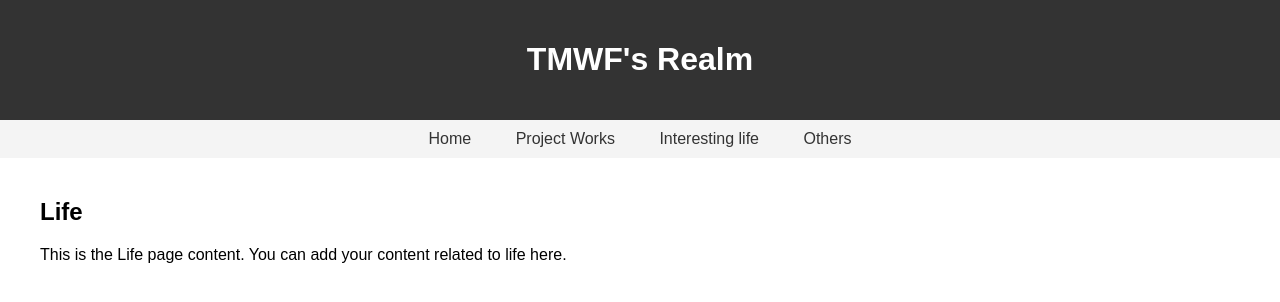
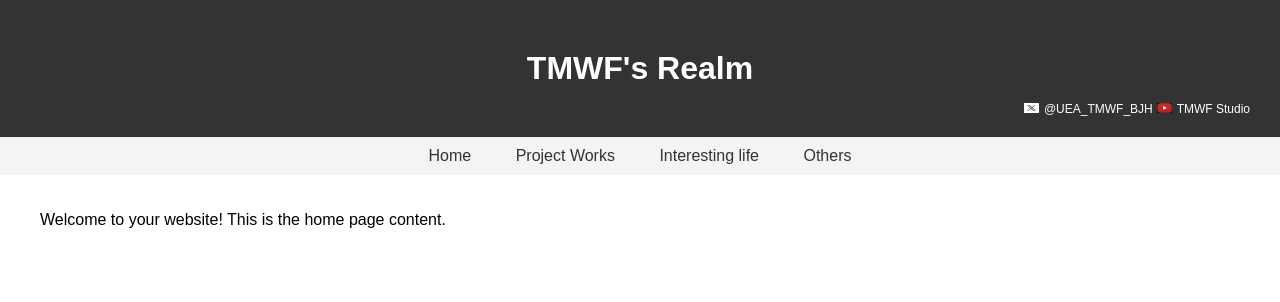
Before and after one commit to tmwf1475/WebPages, a plain HTML site: page Others.html in a window 1280 px wide. Drawn offline with Linux system fonts and the light colour scheme.

Commit message:
test page update 5

```diff
--- a/Others.html
+++ b/Others.html
@@ -3,7 +3,7 @@
 <head>
     <meta charset="UTF-8">
     <meta name="viewport" content="width=device-width, initial-scale=1.0">
-    <title>TMWF's Realm Others</title>
+    <title>TMWF's Realm Home</title>
     <style>
         body {
             font-family: Arial, sans-serif;
@@ -13,12 +13,21 @@
         header {
             background-color: #333;
             color: #fff;
-            padding: 20px;
+            padding: 50px;
             text-align: center;
+            position: relative;
+        }
+        h1 {
+            margin: 0; /* 清除預設 margin */
+        }
+        .social-links {
+            position: absolute; /* 設定社群連結為絕對定位 */
+            bottom: 20px; /* 距離 header 底部 10px */
+            right: 30px; /* 距離 header 右邊緣 20px */
         }
         nav {
             background-color: #f4f4f4;
-            padding: 10px 0;
+            padding: 10px;
             text-align: center;
         }
         nav a {
@@ -37,9 +46,24 @@
     </style>
 </head>
 <body>
-    <header>
-        <h1>TMWF's Realm</h1>
-    </header>
+    <body>
+        <header>
+            <h1>TMWF's Realm</h1>
+            <div class="social-links">
+                <a href="https://twitter.com/UEA_TMWF_BJH" style="color: #fff; text-decoration: none;">
+                    <img src="/Picture/X.png" alt=" " width="15" height="10">
+                    <span style="font-size: 12px;">@UEA_TMWF_BJH</span>
+                </a>
+                <a href="https://t.co/B9YXS44ywx" style="color: #fff; text-decoration: none;">
+                    <img src="/Picture/youtube.png" alt=" " width="15" height="10">
+                    <span style="font-size: 12px;">TMWF Studio</span>
+                </a>
+            </div>
+        </header>
+    </body>
+
+
+
     <nav>
         <a href="../index.html">Home</a>
         <a href="ProjectWork.html">Project Works</a>
@@ -47,8 +71,8 @@
         <a href="page3.html">Others</a>
     </nav>
     <div class="container" id="pageContent">
-        <h2>Life</h2>
-        <p>This is the Life page content. You can add your content related to life here.</p>
+        <!-- Your content for the home page goes here -->
+        <p>Welcome to your website! This is the home page content.</p>
     </div>
 </body>
 </html>
```
Also changed, not shown: Interesting life.html (+32 -8 lines), ProjectWork.html (+32 -8 lines).
